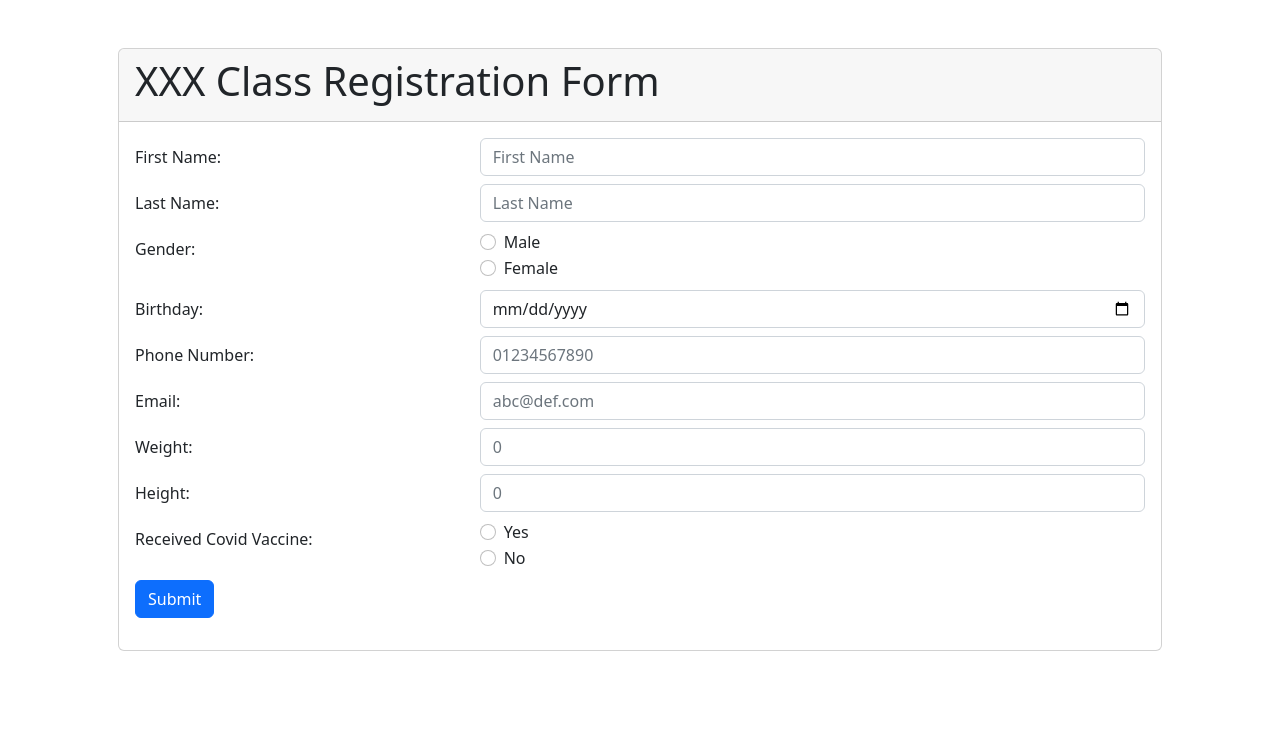
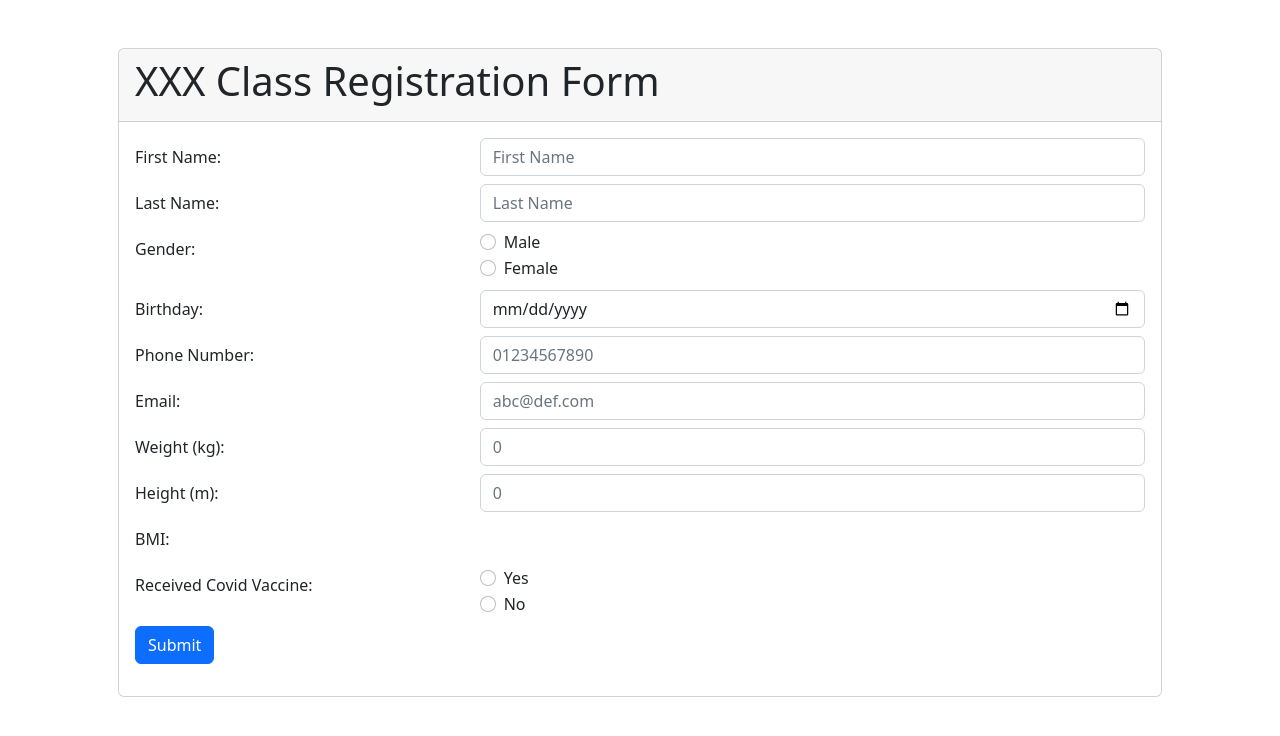
Before and after one commit to gbsky13/BasicForm, an Angular app: page / in a window 1280 px wide. Shown: the top 736 px of the page. Built offline with nearby package versions, Linux system fonts and the light colour scheme.

Commit message:
2 files modified

```diff
--- a/src/app/basic-form/basic-form.component.html
+++ b/src/app/basic-form/basic-form.component.html
@@ -99,27 +99,37 @@
 
         <!-- Weight -->
         <div class="row mb-2">
-          <label for="weight" class="col-4 col-form-label">Weight:</label>
+          <label for="weight" class="col-4 col-form-label">Weight (kg):</label>
           <div class="col-8">
             <input
-              type="weight"
+              type="text"
               class="form-control"
               formControlName="weight"
               placeholder="0"
+              (change)="computebmi()"
             />
           </div>
         </div>
 
         <!-- Height -->
         <div class="row mb-2">
-          <label for="height" class="col-4 col-form-label">Height:</label>
+          <label for="height" class="col-4 col-form-label">Height (m):</label>
           <div class="col-8">
             <input
-              type="height"
+              type="text"
               class="form-control"
               formControlName="height"
               placeholder="0"
+              (change)="computebmi()"
             />
+          </div>
+        </div>
+
+        <!-- BMI -->
+        <div class="row mb-2">
+          <label for="resultbmi" class="col-4 col-form-label">BMI:</label>
+          <div class="col-8 text-secondary">
+            {{ resultbmi }}
           </div>
         </div>
 
--- a/src/app/basic-form/basic-form.component.ts
+++ b/src/app/basic-form/basic-form.component.ts
@@ -10,7 +10,7 @@ import { ToastrService } from 'ngx-toastr';
 export class BasicFormComponent implements OnInit {
   title = 'XXX Class Registration Form';
   basicForm: FormGroup;
-  validSubmit: Boolean;
+  resultbmi: Number;
 
   constructor(private fb: FormBuilder, private toastr: ToastrService) {}
 
@@ -29,25 +29,26 @@ export class BasicFormComponent implements OnInit {
       weight: ['', Validators.required],
       height: ['', Validators.required],
       cvaccine: ['', Validators.required],
-      // classLevel: ['', Validators.required],
-      // session: ['', Validators.required],
     });
-  }
-
-  onChangeSession(value: string) {
-    console.log(value);
   }
 
   onSubmit() {
     if (this.basicForm.valid) {
-      console.log('success submit: ', this.basicForm.value);
       this.toastr.success('Successfully submitted', 'Success');
-
-      this.validSubmit = true;
+      const submittedData = this.basicForm.value;
       this.basicForm.reset();
     } else {
       console.log('error submit: ', this.basicForm.value);
       this.toastr.error('Please check again', 'Error');
     }
   }
+
+  computebmi() {
+    const weightVal = this.basicForm.controls.weight.value;
+    const heightVal = this.basicForm.controls.height.value;
+
+    var bmi = weightVal / (heightVal * heightVal);
+    this.resultbmi = Number(bmi.toFixed(3));
+    console.log(' resultbmi: ', this.resultbmi);
+  }
 }
```
